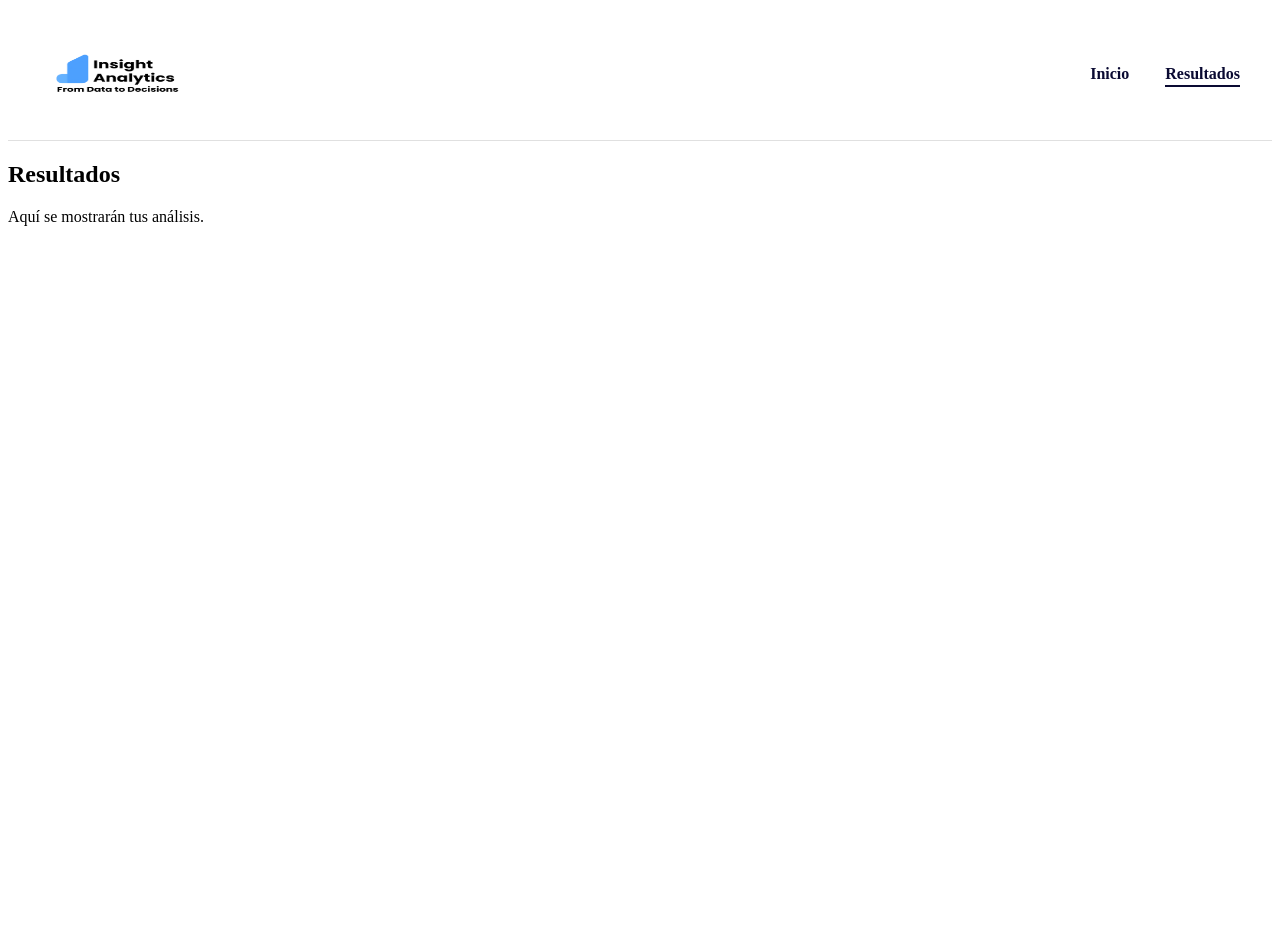
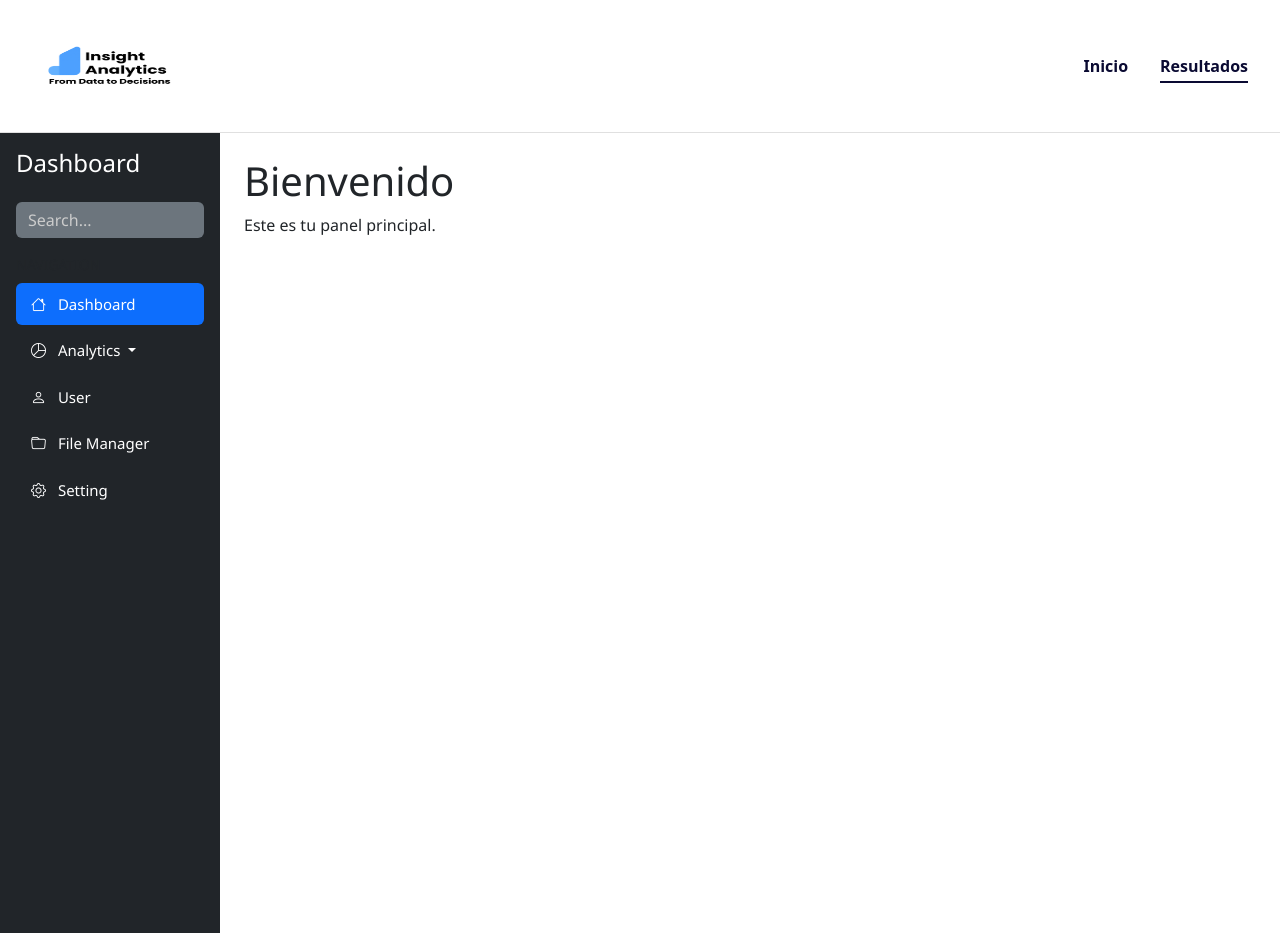
Before and after one commit to JosueSosa01/danu-proyecto, an Angular app: page /resultados in a window 1280 px wide. Before the commit the page ends 800 px from the top, so only its background shows below. Built offline with nearby package versions, Linux system fonts and the light colour scheme.

Commit message:
sidebar incluida
incluir sidebar

```diff
--- a/angular.json
+++ b/angular.json
@@ -91,9 +91,12 @@
               }
             ],
             "styles": [
+              "node_modules/bootstrap/dist/css/bootstrap.min.css",
               "src/styles.css"
             ],
-            "scripts": []
+            "scripts": [
+               "node_modules/bootstrap/dist/js/bootstrap.bundle.min.js"
+            ]
           }
         }
       }
--- a/package.json
+++ b/package.json
@@ -17,6 +17,7 @@
     "@angular/platform-browser": "^19.2.0",
     "@angular/platform-browser-dynamic": "^19.2.0",
     "@angular/router": "^19.2.0",
+    "bootstrap": "^5.3.6",
     "rxjs": "~7.8.0",
     "tslib": "^2.3.0",
     "zone.js": "~0.15.0"
--- a/src/app/results/results.component.css
+++ b/src/app/results/results.component.css
@@ -0,0 +1,43 @@
+body {
+  margin: 0;
+  font-family: 'Segoe UI', Tahoma, Geneva, Verdana, sans-serif;
+}
+
+.sidebar .nav-link {
+  font-size: 15px;
+  padding: 10px 15px;
+  transition: background-color 0.2s ease;
+  color: white;
+}
+
+.sidebar .nav-link:hover {
+  background-color: #2caefc !important;
+  color: #fff !important;
+}
+
+.sidebar input::placeholder {
+  color: #ccc;
+}
+
+/* Dropdown personalizado */
+.sidebar .dropdown-menu {
+  background-color: #1d1d1d;
+  border: none;
+  padding-left: 0;
+}
+
+.sidebar .dropdown-item {
+  font-size: 14px;
+  padding: 8px 30px;
+  color: white;
+  transition: background-color 0.2s ease;
+}
+
+.sidebar .dropdown-item:hover {
+  background-color: #2caefc;
+  color: #fff;
+}
+
+.sidebar .dropdown-toggle:focus {
+  box-shadow: none;
+}
--- a/src/app/results/results.component.html
+++ b/src/app/results/results.component.html
@@ -1,4 +1,81 @@
-<section class="results">
-  <h1>Resultados</h1>
-  <p>Aquí se mostrarán tus análisis.</p>
-</section>
+<!DOCTYPE html>
+<html lang="es">
+<head>
+  <meta charset="UTF-8">
+  <title>Dashboard Sidebar</title>
+  <meta name="viewport" content="width=device-width, initial-scale=1">
+
+  <!-- Bootstrap 5 -->
+  <link href="https://cdn.jsdelivr.net/npm/bootstrap@5.3.3/dist/css/bootstrap.min.css" rel="stylesheet">
+  <!-- Bootstrap Icons -->
+  <link href="https://cdn.jsdelivr.net/npm/bootstrap-icons@1.10.5/font/bootstrap-icons.css" rel="stylesheet">
+
+  <!-- Estilos personalizados -->
+  <link rel="stylesheet" href="results.component.css">
+</head>
+<body>
+
+<div class="d-flex">
+  <!-- Sidebar -->
+  <div class="sidebar bg-dark text-white d-flex flex-column p-3" style="width: 220px; height: 100vh;">
+    <h4 class="mb-4">Dashboard</h4>
+
+    <!-- Search -->
+    <div class="mb-3">
+      <input type="text" class="form-control bg-secondary text-white border-0" placeholder="Search...">
+    </div>
+
+    <small class="text-muted text-uppercase">Navigation</small>
+
+    <!-- Navigation Links -->
+    <ul class="nav flex-column mt-2">
+      <!-- Dashboard -->
+      <li class="nav-item">
+        <a href="#" class="nav-link text-white bg-primary rounded mb-1">
+          <i class="bi bi-house me-2"></i> Dashboard
+        </a>
+      </li>
+
+      <!-- Analytics Dropdown -->
+      <li class="nav-item dropdown">
+        <button class="nav-link dropdown-toggle w-100 text-start bg-transparent border-0 text-white mb-1" type="button"
+                id="dropdownAnalytics" data-bs-toggle="dropdown" aria-expanded="false">
+          <i class="bi bi-pie-chart me-2"></i> Analytics
+        </button>
+        <ul class="dropdown-menu dropdown-menu-dark w-100" aria-labelledby="dropdownAnalytics">
+          <li><a class="dropdown-item text-white" href="#">Gráficas</a></li>
+          <li><a class="dropdown-item text-white" href="#">Modelo</a></li>
+          <li><a class="dropdown-item text-white" href="#">Mapa</a></li>
+        </ul>
+      </li>
+
+      <!-- Otras opciones -->
+      <li class="nav-item">
+        <a href="#" class="nav-link text-white mb-1">
+          <i class="bi bi-person me-2"></i> User
+        </a>
+      </li>
+      <li class="nav-item">
+        <a href="#" class="nav-link text-white mb-1">
+          <i class="bi bi-folder me-2"></i> File Manager
+        </a>
+      </li>
+      <li class="nav-item">
+        <a href="#" class="nav-link text-white mb-1">
+          <i class="bi bi-gear me-2"></i> Setting
+        </a>
+      </li>
+    </ul>
+  </div>
+
+  <!-- Main content -->
+  <div class="p-4" style="flex-grow: 1;">
+    <h1>Bienvenido</h1>
+    <p>Este es tu panel principal.</p>
+  </div>
+</div>
+
+<!-- Bootstrap JS (incluye Popper) -->
+<script src="https://cdn.jsdelivr.net/npm/bootstrap@5.3.3/dist/js/bootstrap.bundle.min.js"></script>
+</body>
+</html>
```
Also changed, not shown: 1 other file (tests, documents, lock files or other folders).
